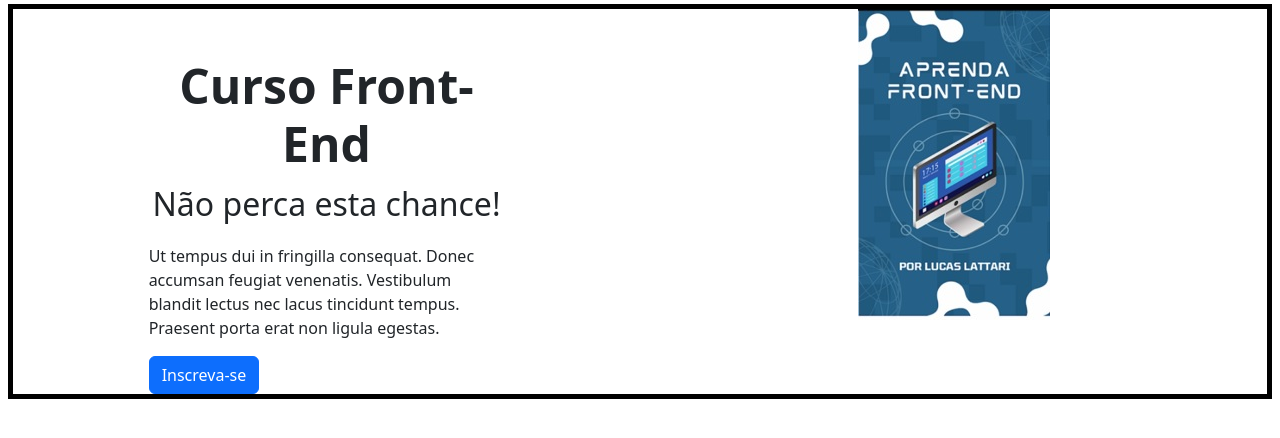
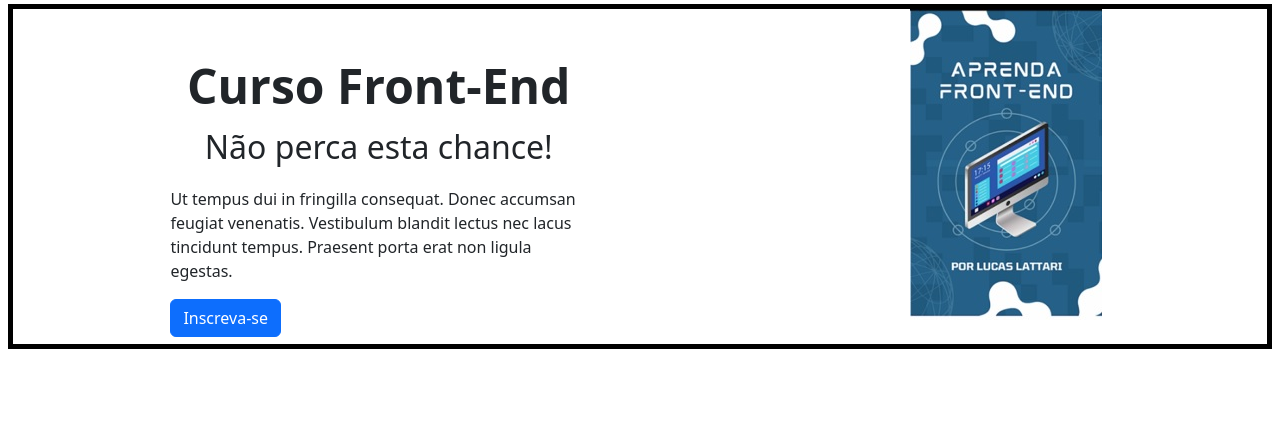
Before and after one commit to IvsonAssuncao/Tecnologias_from_end, a website: page index.html in a window 1280 px wide. Drawn offline with nearby package versions, Linux system fonts and the light colour scheme.

Commit message:
Update index.html
final

```diff
--- a/index.html
+++ b/index.html
@@ -29,7 +29,7 @@
                         <a class="btn btn-primary" >Inscreva-se</a>
                     </div>
                 </div>
-             <div class="col-6 mb-4 justify-content-start">
+             <div class="col-5 mb-4 justify-content-start">
                     <div class=" text-center">
                         <img src="imagem.jpg" alt="teste">
                     </div>
```
